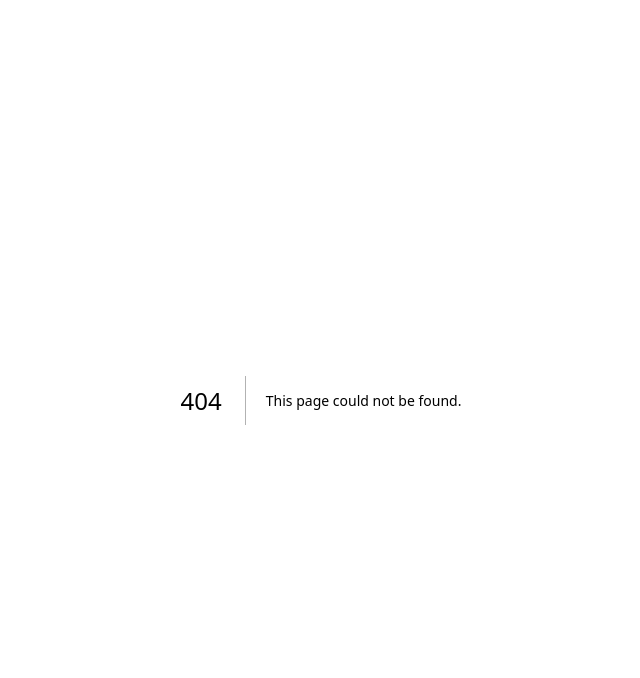
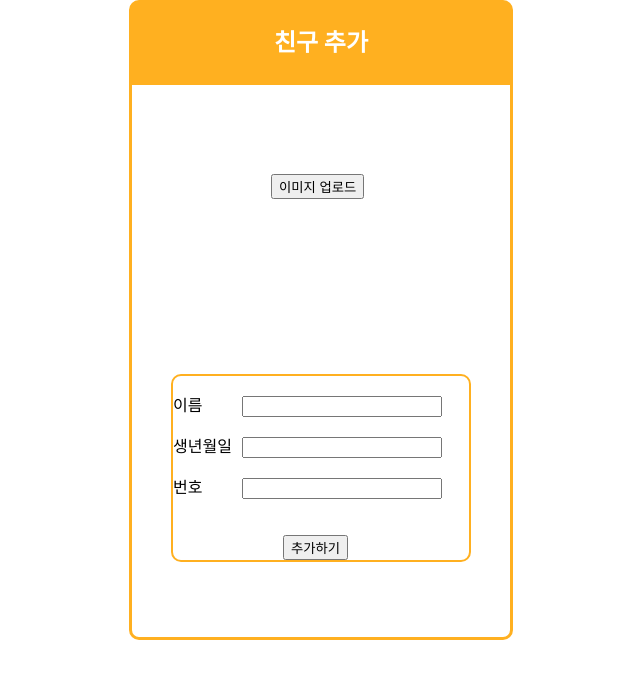
Before and after one commit to kong1034/phone_book, a Next.js app: page /addFriend in a window 1280 px wide. Before the commit this address had no page. Shown: the top 678 px of the page, without its empty margins (319-959 px from the left). Built offline with nearby package versions, Linux system fonts and the light colour scheme.

Commit message:
Kong - 이미지 업로드 및 적용 성공

```diff
--- /dev/null
+++ b/Interface/Event.ts
@@ -0,0 +1,3 @@
+export interface Event<T = EventTarget> {
+    target: T
+}
--- a/Layout/Header.tsx
+++ b/Layout/Header.tsx
@@ -1,5 +1,5 @@
 import { useRouter } from 'next/router';
-import { useState } from 'react';
+import Link from 'next/link';
 import classes from '../styles/header.module.scss';
 
 export default function Header() {
@@ -20,7 +20,7 @@ export default function Header() {
             </div>
             <h1>Phone Book</h1>
             <div>
-                <div>+</div>
+                <Link className={classes.link} href='/addFriend'>+</Link>
             </div>
         </header>
     </>
--- /dev/null
+++ b/pages/addFriend/index.tsx
@@ -0,0 +1,72 @@
+import Head from "next/head"
+import { ChangeEvent, useRef, useState } from "react"
+import classes from "../../styles/addfriend.module.scss"
+import axios from "axios";
+import { Event } from "../../Interface/Event";
+
+export default function addFriend() {
+    const imgRef = useRef<HTMLInputElement>(null);
+    const [image, setImage] = useState("");
+
+    const imageUploadBtn = () => {
+        imgRef.current?.click();
+    }
+
+    const fileChange = async (e: Event<HTMLInputElement>) => {
+        const uploaded = await imageUploadFnc(e.target.files?.[0]);
+        setImage(uploaded.data.eager[0].url);
+    }
+
+    const imageUploadFnc = async (file:any) => {
+        console.log(file);
+        const cloudName = "dlyhfjp5p";
+        const presetName = "friend-img";
+        const data = new FormData();
+
+        data.append("file", file);
+        data.append("upload_preset", presetName);
+        data.append("public_id", cloudName);
+        data.append('api_key', "813433467112589");
+
+        const res = await axios.post(`https://api.cloudinary.com/v1_1/${cloudName}/image/upload` ,data)
+
+        return res;
+    }
+    return <>
+    <Head>
+        <title>add Friend</title>
+        <meta
+            name="add Friend"
+            content="you can add new friend"
+        />
+    </Head>
+    <section className={classes.container}>
+        <header className={classes.header}>
+            <h1>친구 추가</h1>
+        </header>
+        <div className={classes.add_div}>
+            <div className={classes.img_div}>
+                <input type="file" accept="image/*" ref={imgRef} onChange={fileChange}/>
+                <img src={image} className={image ? "uploadedImg" : "noneImg"}></img>
+                <button onClick={imageUploadBtn}>이미지 업로드</button>
+            </div>
+            <div className={classes.info_div}>
+                <p>
+                <label htmlFor="name">이름</label>
+                <input type='text'/>
+                </p>
+                <p>
+                <label htmlFor="name">생년월일</label>
+                <input className={classes.birth_input} type='select'/>
+                </p>
+                <p>
+                <label htmlFor="name">번호</label>
+                <input type='text'/>
+                </p>
+
+                <button>추가하기</button>
+            </div>
+        </div>
+    </section>
+    </>
+}
--- /dev/null
+++ b/styles/addfriend.module.scss
@@ -0,0 +1,53 @@
+.container {
+    width:30vw;
+    height: 80vh;
+    border-radius: 10px;
+    border: 3px solid #ffb020;
+    margin: 0 auto;
+    .header {
+        width: 100%;
+        height: 13%;
+        border-bottom: 1px solid #ffb020;
+        background-color: #ffb020;
+        display: flex;
+        justify-content: space-around;
+        h1 {
+            color: #fff;
+        }
+    }
+    .add_div {
+        margin: 3vw auto;
+        width: 300px;
+        height: 450px;
+        .img_div {
+            height: 250px;
+            input {
+                display: none;
+            }
+            img{
+                margin: 0 48px 0 48px;
+            }
+            img.noneImg {
+                display: none;
+            }
+            button {
+                margin: 30px 100px 0 100px;
+            }
+        }
+        .info_div {
+            border: 2px solid #ffb020;
+            border-radius: 10px;
+            input {
+                width: 200px;
+                margin-left: 40px;
+            }
+            .birth_input {
+                margin-left:0.8vw;
+            }
+
+            button {
+                margin: 20px 110px 0 110px;
+            }
+        }
+    }
+}
--- a/styles/header.module.scss
+++ b/styles/header.module.scss
@@ -10,8 +10,7 @@
         height: 40%;
         width: 10%;
         margin-top: 6%;
-
-        div {
+        .link {
             cursor: pointer;
             font-size: 2.5vw;
             color: #fff;
```
